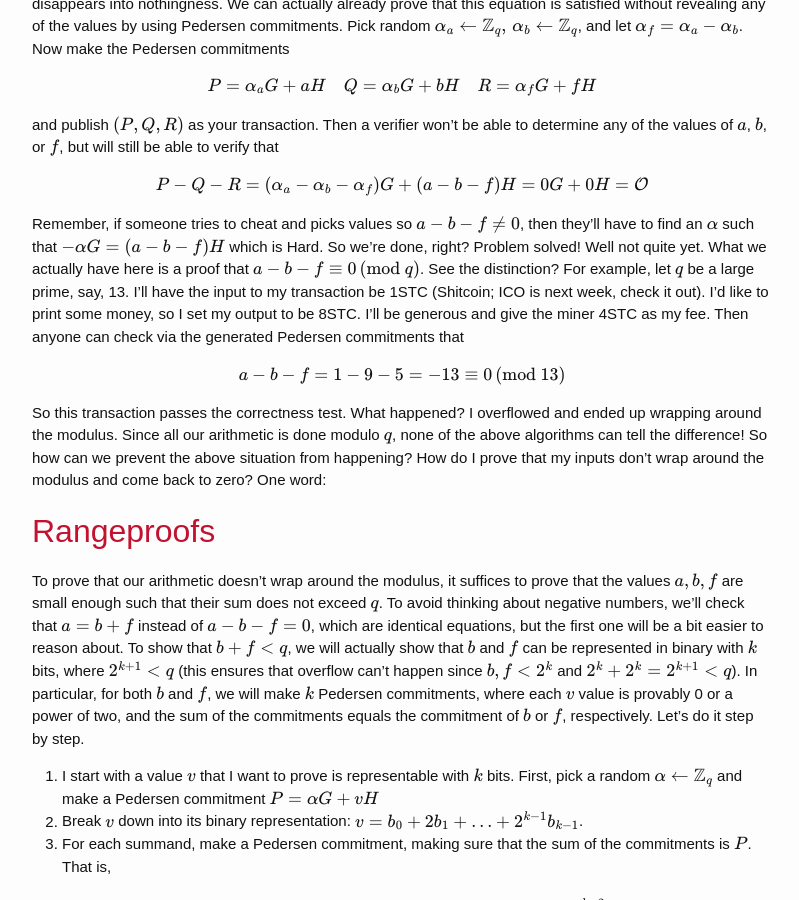
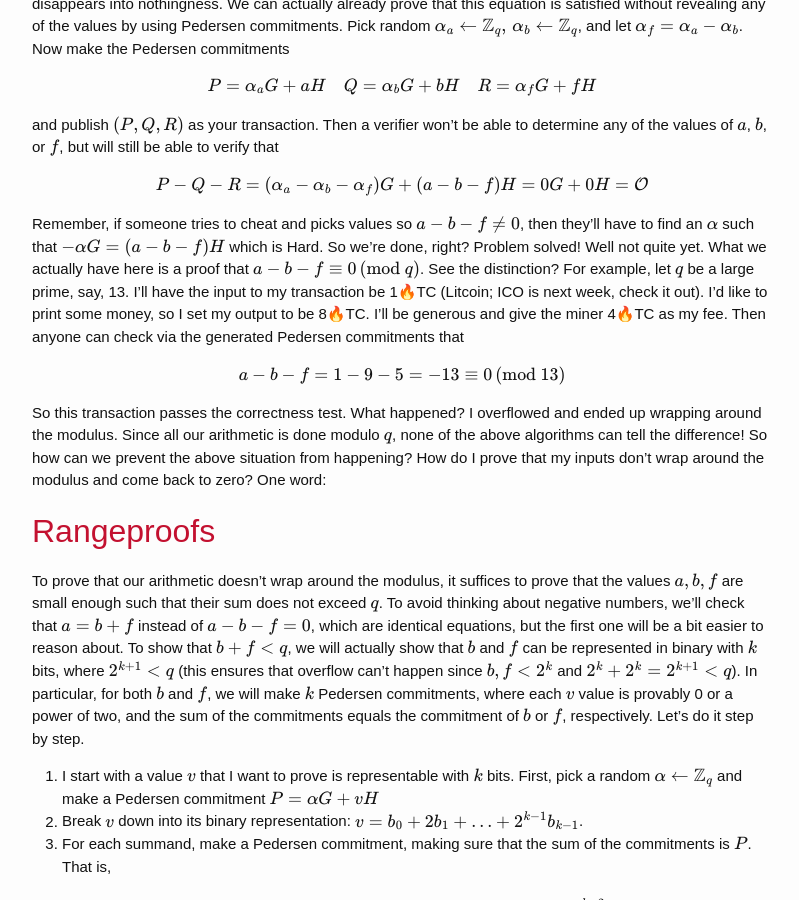
Before and after one commit to CryptoServices/cryptoservices.github.io, a Jekyll site: the page built from _posts/2017-07-21-Sigs.md, in a window 1280 px wide and 900 px high, scrolled down 5451 px. Shown: the whole window, without its empty margins (238-1037 px from the left). Built offline with Jekyll 4.4.1, drawn with Linux system fonts in a browser that asks for light colours; formulas are drawn with MathJax 3; some of the changed text lies outside the part shown.

Commit message:
Added SRI to MathJax dependency; now using Litcoin

```diff
--- a/_layouts/post.html
+++ b/_layouts/post.html
@@ -11,6 +11,7 @@
   <article class="post-content">
     {{ content }}
   </article>
-  <!--<script type="text/javascript" src="/js/MathJax.js?config=TeX-AMS-MML_HTMLorMML"></script>-->
-  <script type="text/javascript" src="https://cdn.mathjax.org/mathjax/latest/MathJax.js?config=TeX-AMS-MML_HTMLorMML"></script>
+  <script src="https://cdnjs.cloudflare.com/ajax/libs/mathjax/2.7.1/MathJax.js?config=TeX-AMS-MML_HTMLorMML"
+          integrity="sha512-tOav5w1OjvsSJzePRtt2uQPFwBoHt1VZcUq8l8nm5284LEKE9FSJBQryzMBzHxY5P0zRdNqEcpLIRVYFNgu1jw=="
+          crossorigin="anonymous"></script>
 </div>
--- a/_posts/2017-07-21-Sigs.md
+++ b/_posts/2017-07-21-Sigs.md
@@ -299,8 +299,8 @@
 find an \\(\alpha\\) such that \\(-\alpha G = (a - b - f) H\\) which is Hard. So we're done, right?
 Problem solved! Well not quite yet. What we actually have here is a proof that \\(a - b - f \equiv
 0\, (\textrm{mod } q)\\). See the distinction? For example, let \\(q\\) be a large prime, say, 13.
-I'll have the input to my transaction be 1STC (Shitcoin; ICO is next week, check it out). I'd like
-to print some money, so I set my output to be 8STC. I'll be generous and give the miner 4STC as my
+I'll have the input to my transaction be 1🔥TC (Litcoin; ICO is next week, check it out). I'd like
+to print some money, so I set my output to be 8🔥TC. I'll be generous and give the miner 4🔥TC as my
 fee. Then anyone can check via the generated Pedersen commitments that
 
 $$ a - b - f = 1 - 9 - 5 = -13 \equiv 0\, (\textrm{mod } 13) $$
@@ -384,7 +384,7 @@
 
 $$ (P_a, P_b, P_f, R_a, R_b, R_f) $$
 
-And that's how confidential transactions work! If I want to send STC to someone, I can construct a
+And that's how confidential transactions work! If I want to send 🔥TC to someone, I can construct a
 confidential transaction that I make public, and then privately reveal the commitments for
 \\(P_a\\), \\(P_b\\) and \\(P_f\\) so that they can be sure that I actually sent what I claim.
 Because the commitments are binding, they can be certain that I can't claim to someone else that I
```
